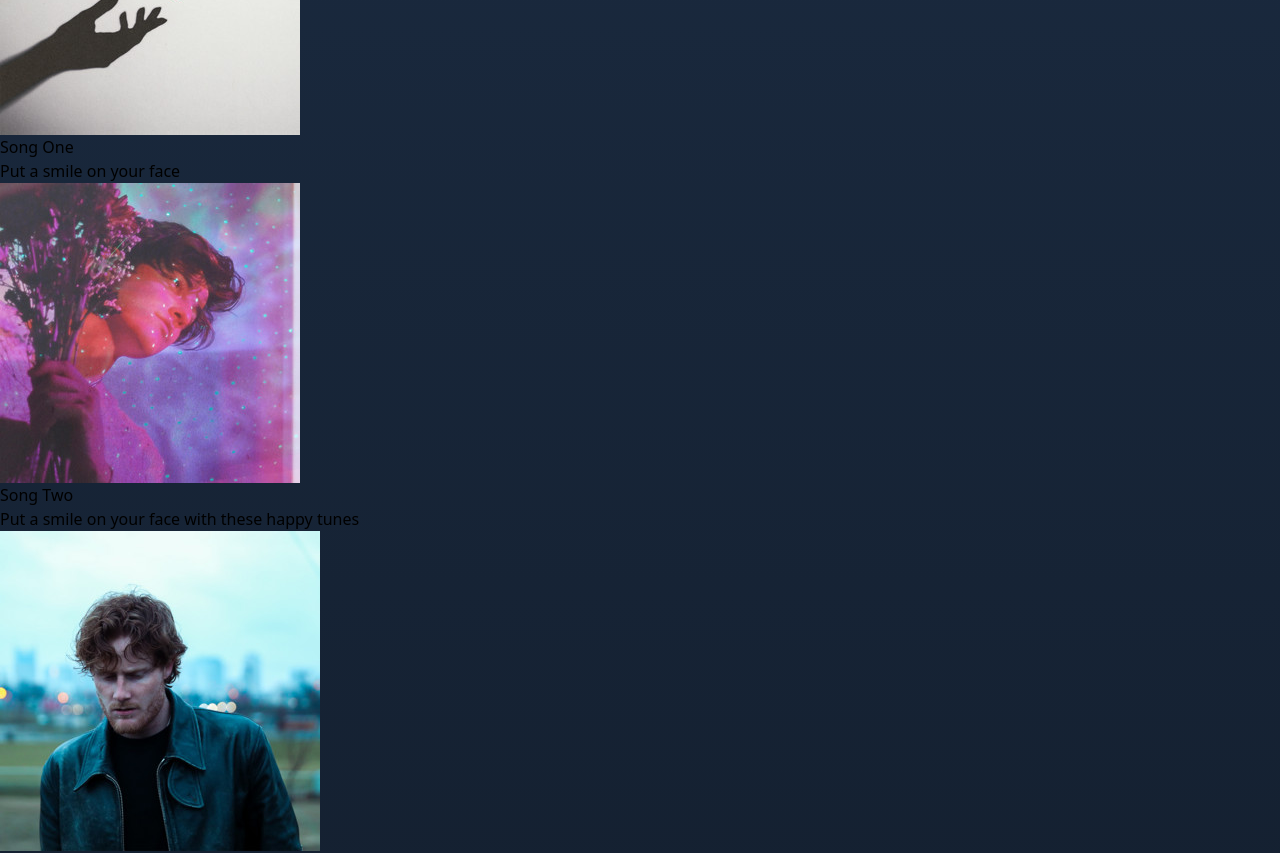
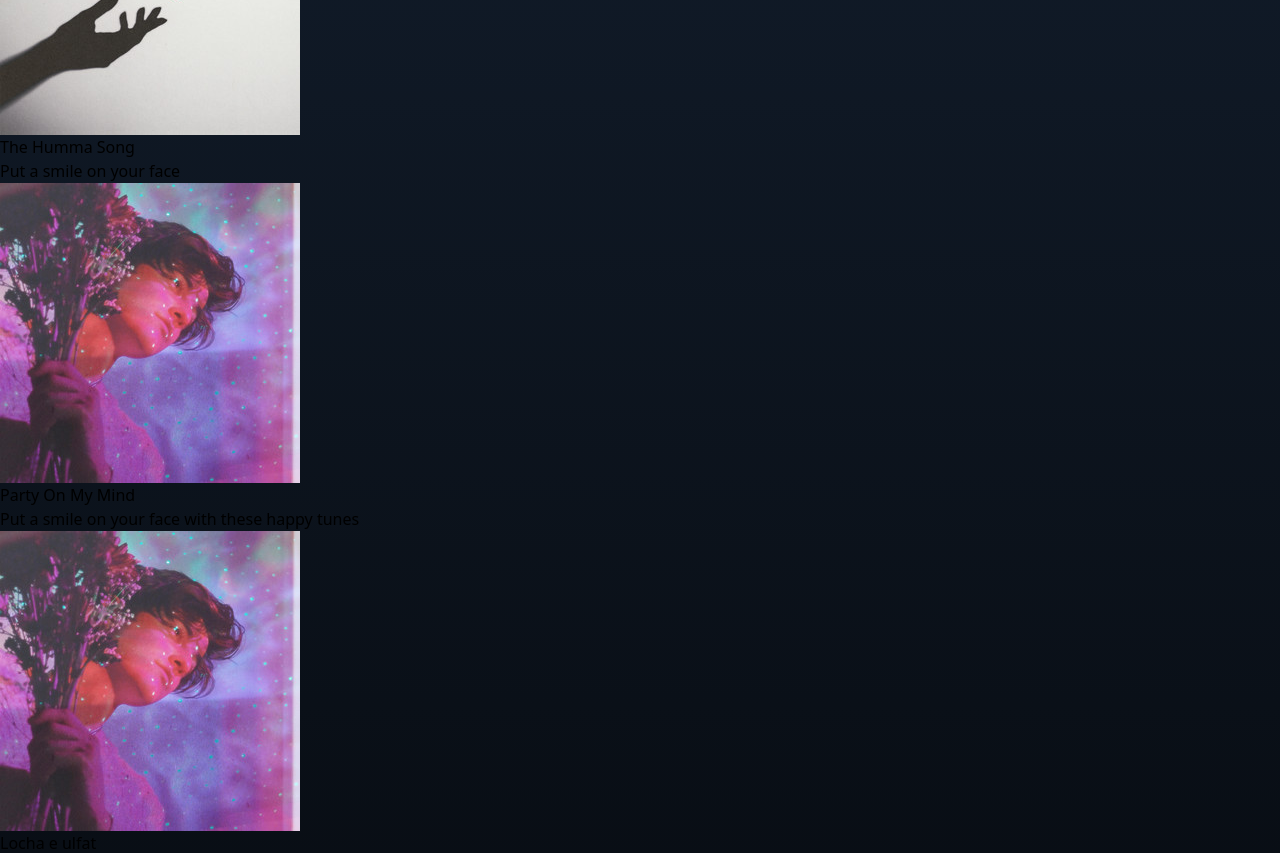
Before and after one commit to kumudsalunke26/SOUNDSCAPE, a React (Vite) app in the folder soundscape/: page / in a window 1280 px wide. Shown: the part 4640-5493 px from the top of the page. Built offline with nearby package versions, Linux system fonts and the light colour scheme.

Commit message:
songs addition

```diff
--- a/soundscape/src/assets/assets.js
+++ b/soundscape/src/assets/assets.js
@@ -51,7 +51,7 @@ import song2 from  './song2.mp3'
 import song3 from  './song3.mp3'
 import TheHummasong from './The Humma Song.mp3'
 import MannMera from './Mann Mera.mp3'
-
+import Partyonmymind from './Party on my mind.mp3'
 export const assets = {
     bell_icon,
     home_icon,
@@ -147,72 +147,72 @@ export const albumsData = [
 ]
 
 export const songsData = [
+    // {
+    //     id:0,
+    //     name: "Song One",
+    //     image: img1,
+    //     file: song1,
+    //     desc:"Put a smile on your face",
+    //     duration:"3:28"
+    // },
+    // {
+    //     id:1,
+    //     name: "Song Two",
+    //     image: img2,
+    //     file: song2,
+    //     desc:"Put a smile on your face with these happy tunes",
+    //     duration:"3:58"
+    // },
+    // {
+    //     id:2,
+    //     name: "Song Three",
+    //     image: img3,
+    //     file: song3,
+    //     desc:"Put a smile on your face with these happy tunes",
+    //     duration:"3.28"
+    // },
+    // {
+    //     id:3,
+    //     name: "Song Four",
+    //     image: img4,
+    //     file:song1,
+    //     desc:"Put a smile on your face with these happy tunes",
+    //     duration:"2:50"
+    // },
+    // {
+    //     id:4,
+    //     name: "Song Five",
+    //     image: img5,
+    //     file:song2,
+    //     desc:"Put a smile on your face with these happy tunes",
+    //     duration:"3:10"
+    // },
+    // {
+    //     id:5,
+    //     name: "Song Six",
+    //     image: img14    ,
+    //     file:song3,
+    //     desc:"Put a smile on your face with these happy tunes",
+    //     duration:"2:45"
+    // },
+    // {
+    //     id:6,
+    //     name: "Song Seven",
+    //     image: img7,
+    //     file:song1,
+    //     desc:"Put a smile on your face with these happy tunes",
+    //     duration:"2:18"
+    // },
+    // {
+    //     id:7,
+    //     name: "Song Eight",
+    //     image: img12,
+    //     file:song2,
+    //     desc:"Put a smile on your face with these happy tunes",
+    //     duration:"2:35"
+    // },
     {
         id:0,
-        name: "Song One",
-        image: img1,
-        file: song1,
-        desc:"Put a smile on your face",
-        duration:"3:28"
-    },
-    {
-        id:1,
-        name: "Song Two",
-        image: img2,
-        file: song2,
-        desc:"Put a smile on your face with these happy tunes",
-        duration:"3:58"
-    },
-    {
-        id:2,
-        name: "Song Three",
-        image: img3,
-        file: song3,
-        desc:"Put a smile on your face with these happy tunes",
-        duration:"3.28"
-    },
-    {
-        id:3,
-        name: "Song Four",
-        image: img4,
-        file:song1,
-        desc:"Put a smile on your face with these happy tunes",
-        duration:"2:50"
-    },
-    {
-        id:4,
-        name: "Song Five",
-        image: img5,
-        file:song2,
-        desc:"Put a smile on your face with these happy tunes",
-        duration:"3:10"
-    },
-    {
-        id:5,
-        name: "Song Six",
-        image: img14    ,
-        file:song3,
-        desc:"Put a smile on your face with these happy tunes",
-        duration:"2:45"
-    },
-    {
-        id:6,
-        name: "Song Seven",
-        image: img7,
-        file:song1,
-        desc:"Put a smile on your face with these happy tunes",
-        duration:"2:18"
-    },
-    {
-        id:7,
-        name: "Song Eight",
-        image: img12,
-        file:song2,
-        desc:"Put a smile on your face with these happy tunes",
-        duration:"2:35"
-    },
-    {
-        id:8,
         name: "The Humma Song",
         image: img1,
         file: TheHummasong,
@@ -220,15 +220,15 @@ export const songsData = [
         duration:"2:59"
     },
     {
-        id:9,
+        id:1,
         name: "Party On My Mind",
         image: img2,
-        file: song2,
+        file: Partyonmymind,
         desc:"Put a smile on your face with these happy tunes",
         duration:"3:42"
     },
     {
-        id:10,
+        id:2,
         name: "Locha e ulfat",
         image: img2,
         file: song2,
@@ -236,7 +236,7 @@ export const songsData = [
         duration:"4:48"
     },
     {
-        id:11,
+        id:3,
         name: "Mann mera",
         image: img2,
         file: MannMera,
@@ -244,7 +244,7 @@ export const songsData = [
         duration:"3:20"
     },
     {
-        id:12,
+        id:4,
         name: "Kun faya kun",
         image: img2,
         file: song2,
@@ -252,7 +252,7 @@ export const songsData = [
         duration:"7:53"
     },
     {
-        id:13,
+        id:5,
         name: "Dil toh baccha hai ji",
         image: img2,
         file: song2,
```
